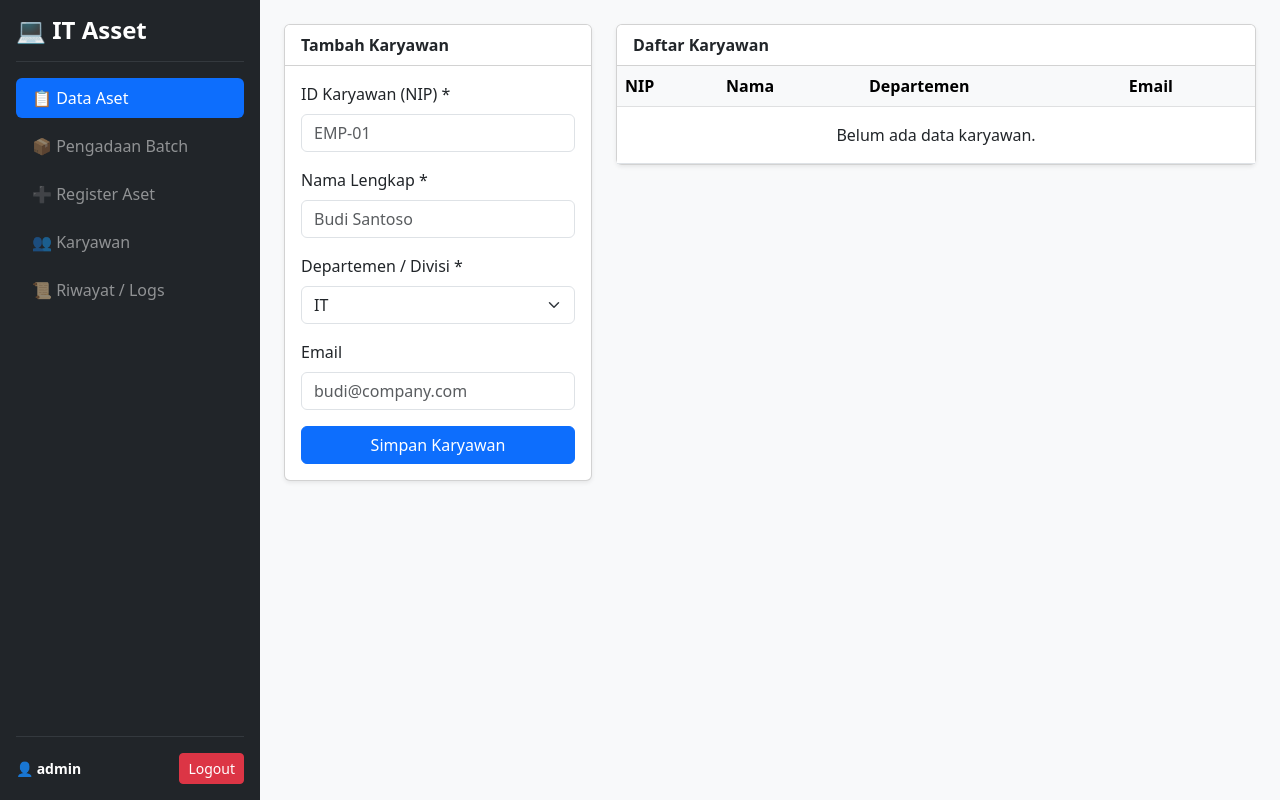
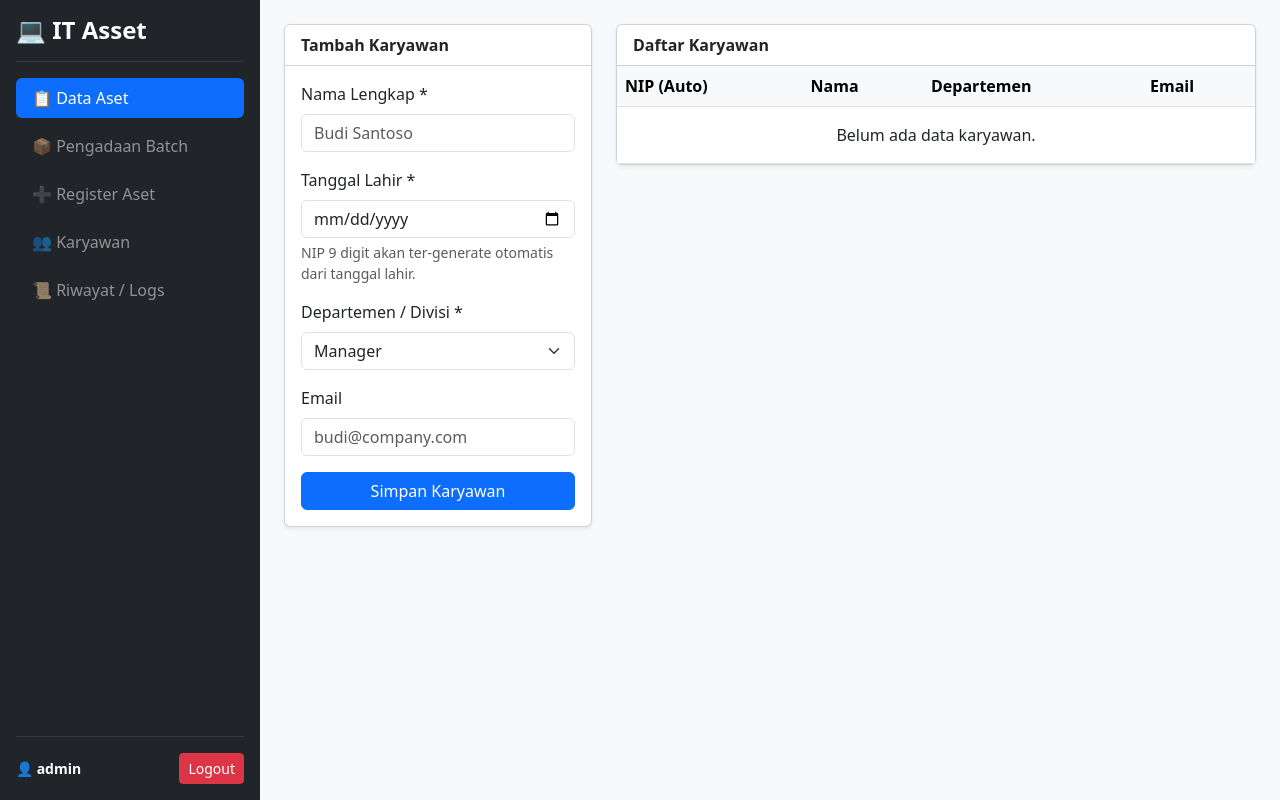
Before and after one commit to ibnusubhan/it-asset-management-system, a Flask app: page /employees in a window 1280 px wide. Run offline with Flask 3, Linux system fonts and the light colour scheme; a user stored in the database is signed in; data that the repository does not hold is empty.

Commit message:
Update NIP otomatis 9 digit berbasis tanggal lahir

```diff
--- a/app.py
+++ b/app.py
@@ -1,7 +1,7 @@
 import io
 import base64
 import sqlite3
-from datetime import timedelta
+from datetime import datetime, timedelta
 from flask import Flask, render_template, request, redirect, url_for, flash, send_file, session
 from flask_login import LoginManager, UserMixin, login_user, login_required, logout_user, current_user
 from werkzeug.security import generate_password_hash, check_password_hash
@@ -44,6 +44,36 @@ def load_user(user_id):
         return User(user_data['id'], user_data['username'], user_data['password'])
     return None
 
+# ==========================================
+# FUNGSI GENERATE NIP OTOMATIS (9 DIGIT)
+# ==========================================
+def generate_nip_auto(birth_date_str):
+    """
+    Input birth_date_str format 'YYYY-MM-DD' (contoh: '1999-08-05')
+    Format Output: '00' + '99' + '08' + '001' = '009908001' (Total 9 Digit)
+    """
+    birth_dt = datetime.strptime(birth_date_str, '%Y-%m-%d')
+    year_short = birth_dt.strftime('%y')   # 2 digit tahun -> '99'
+    month_str = birth_dt.strftime('%m')    # 2 digit bulan -> '08'
+
+    # Prefix awal: '00' + '99' + '08' = '009908'
+    prefix = f"00{year_short}{month_str}"
+
+    conn = get_db_connection()
+    # Hitung data karyawan di DB yang punya prefix tahun & bulan sama pada emp_code
+    count_row = conn.execute(
+        'SELECT COUNT(*) as count FROM employees WHERE emp_code LIKE ?',
+        (f"{prefix}%",)
+    ).fetchone()
+    conn.close()
+
+    count = count_row['count'] if count_row else 0
+
+    # Nomor urut 3 digit: 001, 002, ..., 100
+    sequence = str(count + 1).zfill(3)
+
+    return f"{prefix}{sequence}"
+
 def init_db():
     conn = get_db_connection()
     conn.execute('''
@@ -80,9 +110,17 @@ def init_db():
             emp_code TEXT UNIQUE NOT NULL,
             full_name TEXT NOT NULL,
             department TEXT NOT NULL,
-            email TEXT
+            email TEXT,
+            birth_date DATE
         )
     ''')
+
+    # Auto-migration: Tambah kolom birth_date jika belum ada di tabel employees
+    try:
+        conn.execute('ALTER TABLE employees ADD COLUMN birth_date DATE')
+    except sqlite3.OperationalError:
+        pass  # Kolom sudah ada
+
     conn.execute('''
         CREATE TABLE IF NOT EXISTS asset_logs (
             id INTEGER PRIMARY KEY AUTOINCREMENT,
@@ -138,7 +176,6 @@ def logout():
 
 # ---------------- ROUTE UTAMA & ASET ----------------
 
-# Route Dashboard Utama
 @app.route('/')
 @login_required
 def index():
@@ -156,7 +193,6 @@ def index():
     available = len([a for a in all_assets if a['status'] == 'Available'])
     repair = len([a for a in all_assets if a['status'] == 'Repair'])
 
-    # --- TAMBAHAN BARU: Hitung rincian per kategori ---
     category_counts = {}
     for asset in all_assets:
         cat = asset['category'] or 'Lainnya'
@@ -320,21 +356,27 @@ def edit_asset(id):
     conn.close()
     return render_template('edit_asset.html', asset=asset, employees=employees)
 
+# ---------------- ROUTE KARYAWAN ----------------
+
 @app.route('/employees', methods=['GET', 'POST'])
 @login_required
 def employees():
     conn = get_db_connection()
     if request.method == 'POST':
-        emp_code = request.form['emp_code']
         full_name = request.form['full_name']
         department = request.form['department']
         email = request.form['email']
+        birth_date = request.form['birth_date']  # Format: YYYY-MM-DD
+
+        # Generate NIP otomatis 9 digit berdasarkan Tanggal Lahir
+        auto_emp_code = generate_nip_auto(birth_date)
 
         conn.execute('''
-            INSERT INTO employees (emp_code, full_name, department, email)
-            VALUES (?, ?, ?, ?)
-        ''', (emp_code, full_name, department, email))
+            INSERT INTO employees (emp_code, full_name, department, email, birth_date)
+            VALUES (?, ?, ?, ?, ?)
+        ''', (auto_emp_code, full_name, department, email, birth_date))
         conn.commit()
+        conn.close()
         return redirect(url_for('employees'))
 
     employees_list = conn.execute('SELECT * FROM employees').fetchall()
--- a/templates/employees.html
+++ b/templates/employees.html
@@ -8,16 +8,18 @@
             <div class="card-body">
                 <form action="/employees" method="POST">
                     <div class="mb-3">
-                        <label class="form-label">ID Karyawan (NIP) *</label>
-                        <input type="text" name="emp_code" class="form-control" placeholder="EMP-01" required>
-                    </div>
-                    <div class="mb-3">
                         <label class="form-label">Nama Lengkap *</label>
                         <input type="text" name="full_name" class="form-control" placeholder="Budi Santoso" required>
                     </div>
                     <div class="mb-3">
+                        <label class="form-label">Tanggal Lahir *</label>
+                        <input type="date" name="birth_date" class="form-control" required>
+                        <div class="form-text text-muted">NIP 9 digit akan ter-generate otomatis dari tanggal lahir.</div>
+                    </div>
+                    <div class="mb-3">
                         <label class="form-label">Departemen / Divisi *</label>
                         <select name="department" class="form-select" required>
+                            <option value="Manager">Manager</option>
                             <option value="IT">IT</option>
                             <option value="HR">HRD</option>
                             <option value="Finance">Accounting</option>
@@ -31,7 +33,11 @@
                             <option value="CSKD">CSKD</option>
                             <option value="XRF">XRF</option>
                             <option value="DMS">DMS</option>
-                            <option value="Warehouse">Exim</option>
+                            <option value="Warehouse">Warehouse</option>
+                            <option value="Assembly">Assembly</option>
+                            <option value="Molding">Molding</option>
+                            <option value="Resin">Resin</option>
+                            <option value="FinishGood">FinishGood</option>
                         </select>
                     </div>
                     <div class="mb-3">
@@ -49,9 +55,10 @@
             <div class="card-header bg-white fw-bold">Daftar Karyawan</div>
             <div class="card-body p-0">
                 <table class="table table-hover align-middle mb-0">
+                    <table class="table table-hover align-middle mb-0">
                     <thead class="table-light">
                         <tr>
-                            <th>NIP</th>
+                            <th>NIP (Auto)</th>
                             <th>Nama</th>
                             <th>Departemen</th>
                             <th>Email</th>
```
